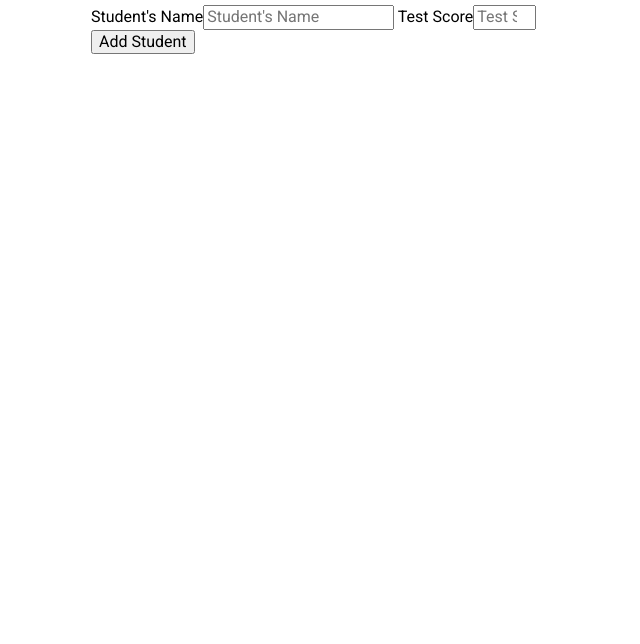
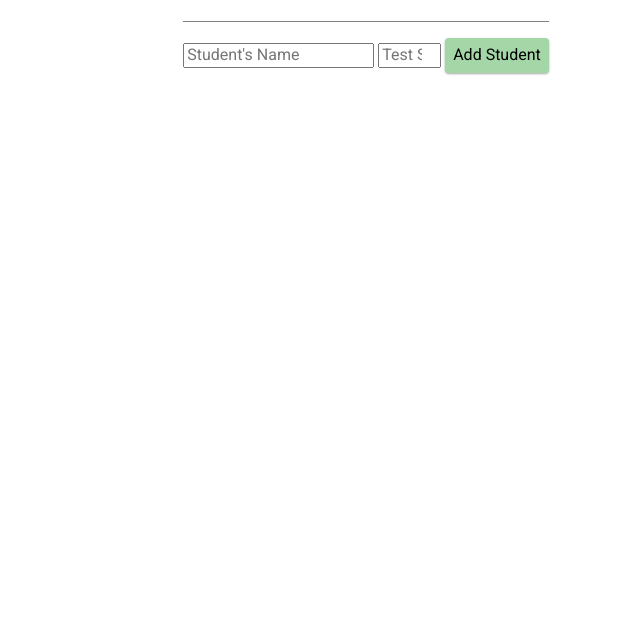
Before and after one commit to swic-cis-277/student-scores-in-class, a website built with Parcel: page index.html in a window 1280 px wide. Shown: the part 156-800 px from the top of the page, without its empty margins (274-914 px from the left). Built offline with nearby package versions, Linux system fonts and the light colour scheme; some packages are replaced by stand-ins of ours; no server answers; the database is empty.

Commit message:
:lipstick: Add form styles

```diff
--- a/style.css
+++ b/style.css
@@ -42,6 +42,41 @@ td:nth-child(3) {
   text-align: center;
 }
 
+button {
+  background: #a5d6a7;
+  border: whitesmoke;
+
+  /* https://codepen.io/sdthornton/pen/wBZdXq */
+  box-shadow: 0 1px 3px rgba(0, 0, 0, 0.12), 0 1px 2px rgba(0, 0, 0, 0.24);
+  transition: all 0.3s cubic-bezier(0.25, 0.8, 0.25, 1);
+}
+
+form button {
+  border-radius: 4px;
+  padding: 0.5rem;
+}
+
+button:focus {
+  outline: none;
+}
+
+button:hover:not(:focus) {
+  box-shadow: 0 14px 28px rgba(0, 0, 0, 0.25), 0 10px 10px rgba(0, 0, 0, 0.22);
+}
+
+form {
+  border-top: solid thin gray;
+  margin-bottom: 10vmin;
+  margin-top: 1rem;
+  padding-top: 1rem;
+}
+
+label {
+  left: -9999px;
+  position: absolute;
+  top: -9999px;
+}
+
 .is-hidden {
   display: none;
 }
```
